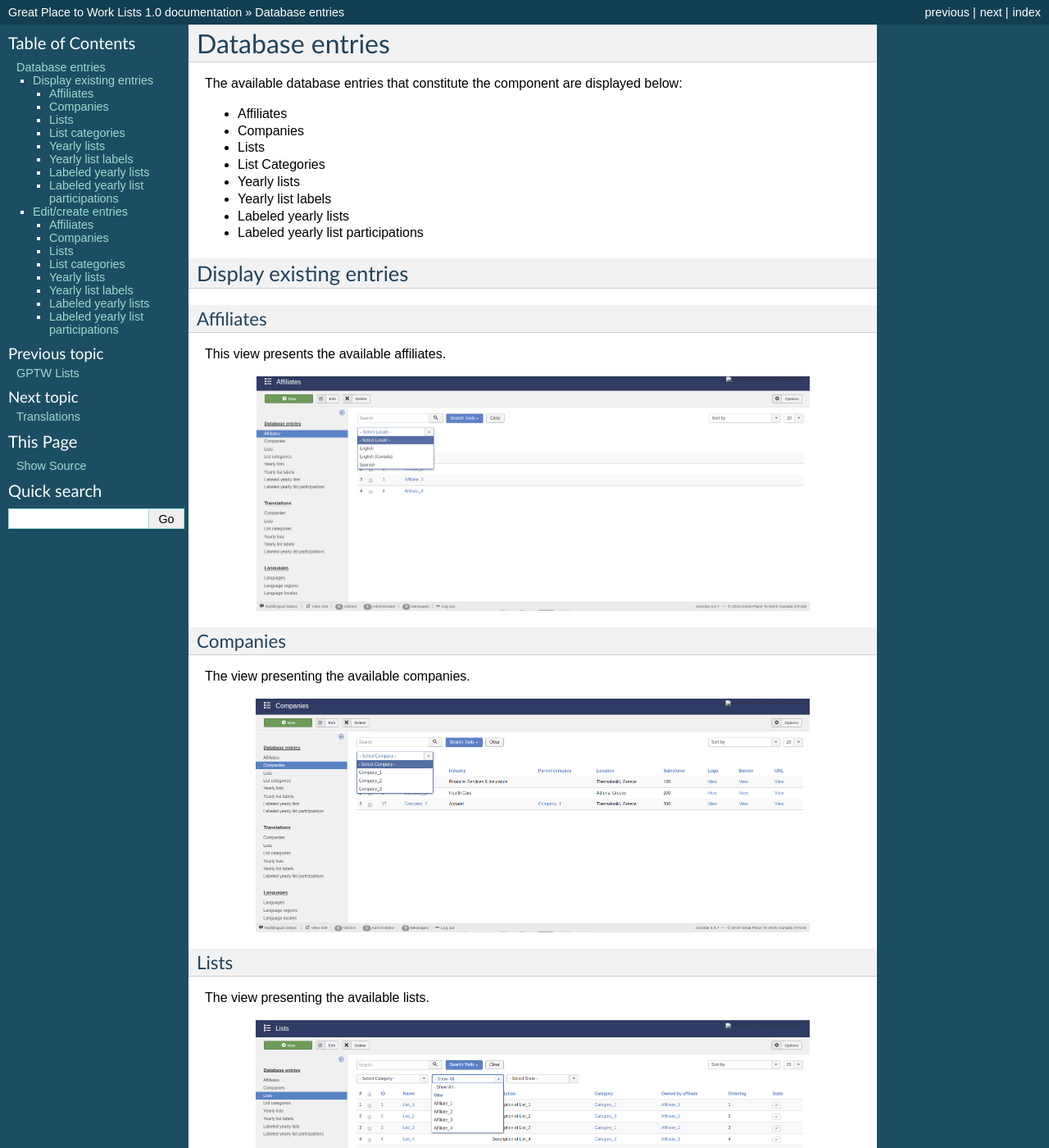
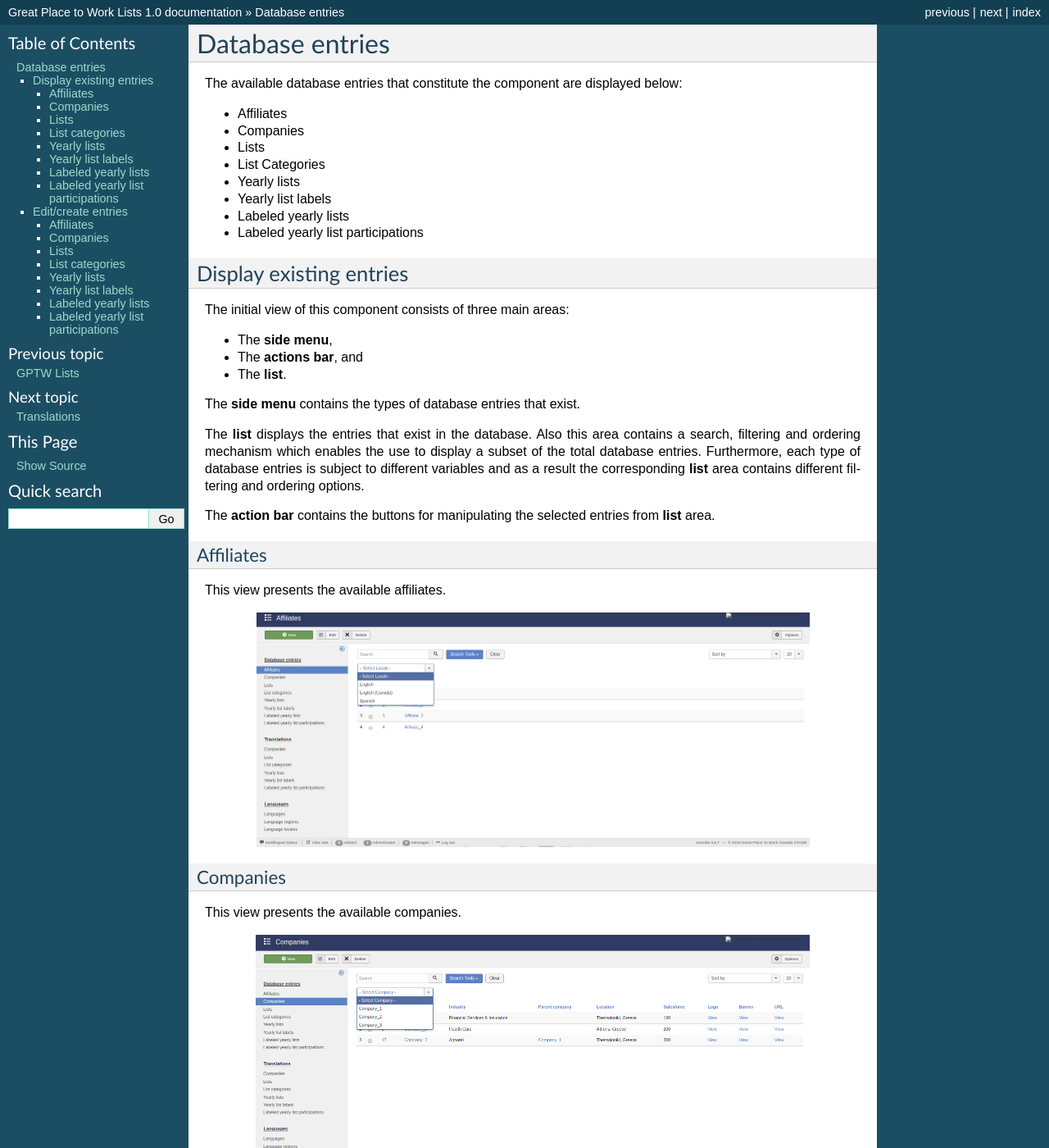
Before and after one commit to treste91/Great-Place-to-Work-Lists, a Sphinx documentation site: the page built from docs/backend/db_entries.rst, in a window 1280 px wide and 1400 px high. Shown: the whole window at 82% size. Built offline with Sphinx 7.4.7, drawn with Linux system fonts in a browser that asks for light colours; some of the changed text lies outside the part shown.

Commit message:
Update db_entries.rst

```diff
--- a/docs/backend/db_entries.rst
+++ b/docs/backend/db_entries.rst
@@ -22,6 +22,22 @@
 Display existing entries
 ------------------------
 
+The initial view of this component consists of three main areas:
+
+* The **side menu**,
+
+* The **actions bar**, and
+
+* The **list**.
+
+The **side menu** contains the types of database entries that exist.
+
+The **list** displays the entries that exist in the database.
+Also this area contains a search, filtering and ordering mechanism which enables the use to display a subset of the total database entries.
+Furthermore, each type of database entries is subject to different variables and as a result the corresponding **list** area contains different filtering and ordering options.
+
+The **action bar** contains the buttons for manipulating the selected entries from **list** area.
+
 Affiliates
 ^^^^^^^^^^
 
@@ -35,7 +51,7 @@
 Companies
 ^^^^^^^^^
 
-The view presenting the available companies.
+This view presents the available companies.
 
 .. image:: db_entries_companies.png
    :scale: 50 %
@@ -45,7 +61,7 @@
 Lists
 ^^^^^
 
-The view presenting the available lists.
+This view presents the available lists.
 
 .. image:: db_entries_lists.png
    :scale: 50 %
@@ -55,7 +71,7 @@
 List categories
 ^^^^^^^^^^^^^^^
 
-The view presenting the available list categories.
+This view presents the available list categories.
 
 .. image:: db_entries_list_categories.png
    :scale: 50 %
@@ -65,7 +81,7 @@
 Yearly lists
 ^^^^^^^^^^^^
 
-The view presenting the available yearly lists.
+This view presents the available yearly lists.
 
 .. image:: db_entries_yearly_lists.png
    :scale: 50 %
@@ -75,7 +91,7 @@
 Yearly list labels
 ^^^^^^^^^^^^^^^^^^
 
-The view presenting the available yearly list labels.
+This view presents the available yearly list labels.
 
 .. image:: db_entries_yearly_list_labels.png
    :scale: 50 %
@@ -85,7 +101,7 @@
 Labeled yearly lists
 ^^^^^^^^^^^^^^^^^^^^
 
-The view presenting the available labeled yearly lists.
+This view presents the available labeled yearly lists.
 
 .. image:: db_entries_labeled_yearly_lists.png
    :scale: 50 %
@@ -95,7 +111,7 @@
 Labeled yearly list participations
 ^^^^^^^^^^^^^^^^^^^^^^^^^^^^^^^^^^
 
-The view presenting the available labeled yearly list participations.
+This view presents the available labeled yearly list participations.
 
 .. image:: db_entries_labeled_yearly_list_participations.png
    :scale: 50 %
```
